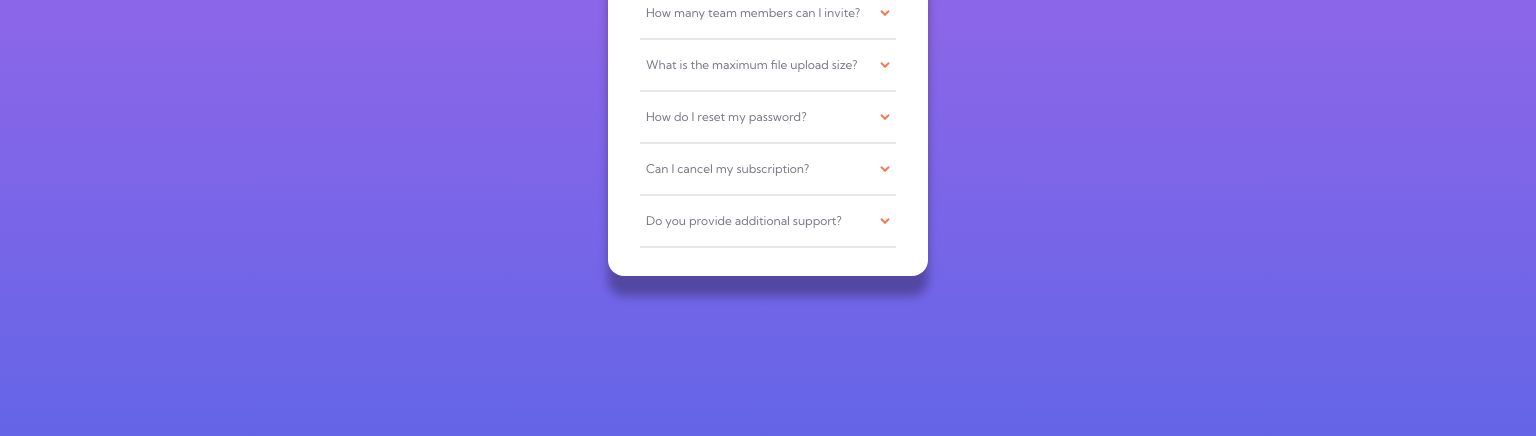
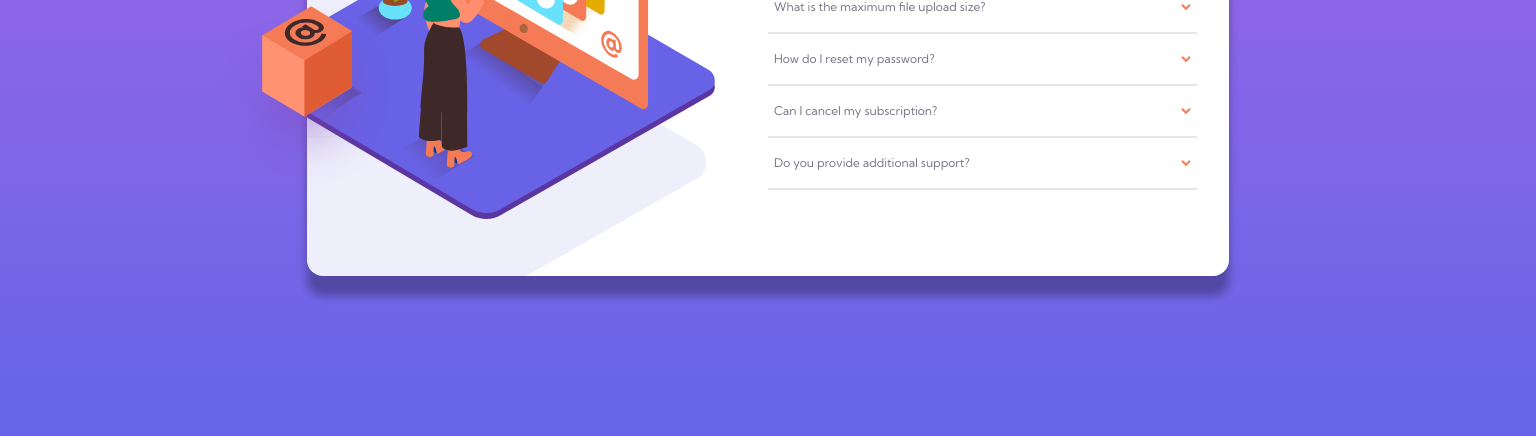
Before and after one commit to Passenger89/faq-accordion, a plain HTML site: page index.html in a window 1536 px wide. Shown: the part 364-800 px from the top of the page. Drawn offline with Linux system fonts and the light colour scheme.

Commit message:
add media queries for desktop layout

```diff
--- a/index.html
+++ b/index.html
@@ -22,7 +22,8 @@
         <div class="card__image">
           <img class="woman-desktop-mobile" src="./src/assets/images/illustration-woman-online-mobile.svg" alt="woman online desktop">
           <img class="svg-shadow" src="./src/assets/images/bg-pattern-mobile.svg" alt="">
-          <!-- <img src="./src/assets/images/illustration-woman-online-desktop.svg" alt="woman online desktop"> -->
+          <img class="svg-box" src="./src/assets/images/illustration-box-desktop.svg" alt="">
+
         </div>
         <div class="card__text">
           <h1 class="title">FAQ</h1>
--- a/src/scripts/script.js
+++ b/src/scripts/script.js
@@ -26,5 +26,3 @@ const removeActiveClass = () => {
     content.classList.remove('active')
   })
 }
-
-//* If the selected question contains the class "active" then remove "active" from question and from sibling
--- a/src/styles/style.css
+++ b/src/styles/style.css
@@ -54,6 +54,10 @@ body {
 }
 .svg-shadow {
   position: absolute;
+}
+
+.svg-box {
+  display: none;
 }
 
 .card__text {
@@ -128,3 +132,52 @@ body {
   display: none;
   visibility: hidden;
 }
+
+@media (min-width: 1400px) {
+  .card {
+    max-width: 60%;
+    flex-direction: row;
+    position: relative;
+    background-image: url('../assets/images/bg-pattern-desktop.svg');
+    background-size: 50rem;
+    background-repeat: no-repeat;
+    background-position: -25rem -12rem;
+  }
+
+  .card__image,
+  .card__text {
+    flex: 1;
+    justify-content: center;
+  }
+
+  .card__image {
+    background-image: url('../assets/images/illustration-woman-online-desktop.svg');
+    background-position: -4rem 4rem;
+    background-repeat: no-repeat;
+  }
+
+  .woman-desktop-mobile {
+    display: none;
+  }
+
+  .svg-box {
+    display: block;
+    width: 12rem;
+    min-width: 12rem;
+    min-height: 12rem;
+    position: absolute;
+    top: 13rem;
+    left: -6rem;
+  }
+
+  .svg-shadow {
+    display: none;
+  }
+  .accordion {
+    margin-left: 0;
+  }
+  .title {
+    margin-top: 0;
+    text-align: left;
+  }
+}
```
